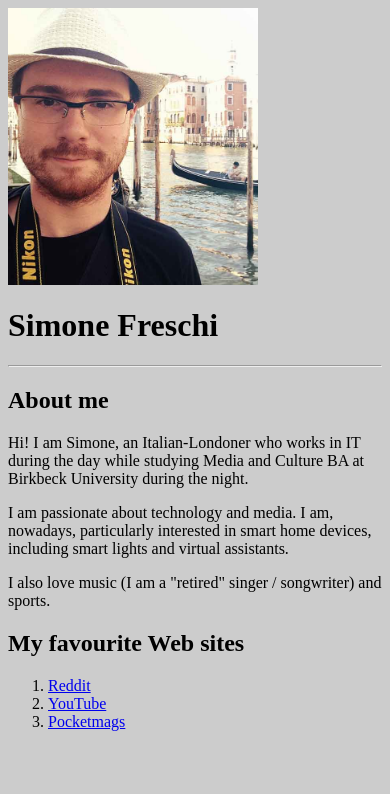
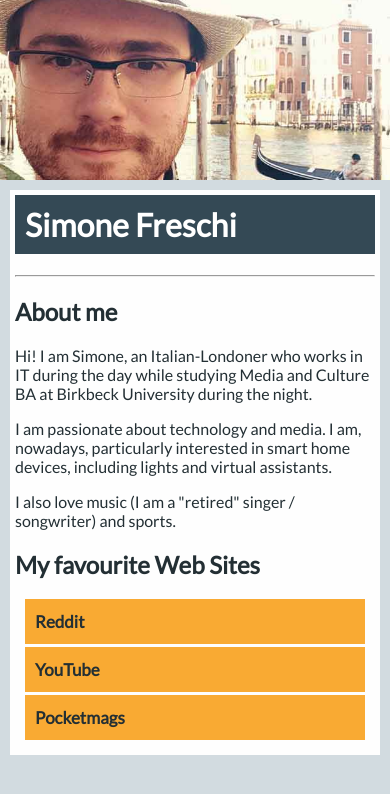
Before and after one commit to sfresc01/sfresc01.github.io, a plain HTML site: page exercise2/index.html in a window 390 px wide. Drawn offline with Linux system fonts and the light colour scheme.

Commit message:
new mobile style
new mobile style, new normal style, plus rename of old files

```diff
--- a/exercise2/dmdd2.css
+++ b/exercise2/dmdd2.css
@@ -1,28 +1,43 @@
 body {
-    background-color: #ccc;
+    background-color: #d2dbe0;
 	padding:25px;
+	color: #232f34;
+	font-family: 'Lato', sans-serif;
 }
 
-.profileimg{
-	padding: 10px;
+a:visited{
+	color: #232f34;
+}
+
+#divImgProfile > img{
+	float:left;
+	display:block;
+	background:#fefefe;
+	padding:10px;
 	width:20%;
-	float:left;
-	height:auto;
 	min-width:200px;
 	max-width:350px;
 	margin-right:30px;
 }
 
 
-.divright {
+#divmain {
 	float:left;
 	display:block;
+	background:#fefefe;
 	width:70%;
 	height:auto;
 	min-width:250px;
-
+	padding:10px;
 }
 
-.divright > h1 {
-	margin-top:5px;
+#divmain  h1 {
+	margin-top:0px;
+	color:#fff;
+	padding:10px;
+	background-color: #344955;
 }
+
+#divmain hr {
+	background-color: #4a6572;
+}
--- a/exercise2/index.html
+++ b/exercise2/index.html
@@ -5,45 +5,56 @@
     <title>Simone Freschi</title>
 
     <meta name="viewport" content="width=device-width, initial-scale=1.0">
-    <link rel="stylesheet" type="text/css" href="dmdd.css">
+     <link rel="stylesheet" media="screen and (min-width: 600px)" href="dmdd2.css">
+	<link rel="stylesheet" media="screen and (max-width: 600px)" href="mobile2.css">
+	<link href="https://fonts.googleapis.com/css2?family=Lato&display=swap" rel="stylesheet">
+
 
 </head>
 
 <body>
 
+
 	<!-- The next line will add an image to your page -->
-    <img src="simone.jpg" class="profileimg">
+	<div id="divImgProfile">
+		<img src="simone.jpg" >
+	</div>
 
-
+	<div id="divmain">
+		<div id="header">
 			<!-- Heading 1, your most important heading, starts here -->
 			<h1>Simone Freschi</h1>
 			<!-- Heading 1 finishes here -->
-
+		</div>
 		<hr>
 
 		<h2>About me</h2>
 
 		<p>Hi!
-	I am Simone, an Italian-Londoner who works in IT during the day while studying Media
-	and Culture BA at Birkbeck University during the night.
+		I am Simone, an Italian-Londoner who works in IT during the day while studying Media and Culture BA at Birkbeck University during the night.
 		</p>
 
 		<p>
-		I am passionate about technology and media.
-		I am, nowadays, particularly interested in smart home devices, including smart lights and virtual assistants.
+			I am passionate about technology and media. I am, nowadays, particularly interested in smart home devices, including lights and virtual assistants.
 		</p>
 
 		<p>I also love music (I am a "retired" singer / songwriter) and sports.
 		</p>
 
-    <h2>My favourite Web sites</h2>
+		<h2>My favourite Web Sites</h2>
 
 		<!--edit the links and the URLs below for your favourite sites -->
 
-    <ol>
+		<div id="sitelist">
+			<ul>
 				<li><a href="https://www.reddit.com/">Reddit</a></li>
 				<li><a href="https://www.youtube.com/">YouTube</a></li>
 				<li><a href="https://pocketmags.com/">Pocketmags</a></li>
-    </ol>
+			</ul>
+		</div>
+
+	</div>
+
+	<div style="clear:both"></div>
 
 </body>
--- /dev/null
+++ b/exercise2/mobile2.css
@@ -0,0 +1,78 @@
+body {
+    background-color: #d2dbe0;
+	color: #232f34;
+	font-family: 'Lato', sans-serif;
+	margin: 0px;
+}
+
+#divImgProfile > img{
+	width:100%;
+	margin: 80px 0 0 0;
+	padding:0;
+	display: block;
+}
+
+#divImgProfile {
+  display: flex;
+  width: 100%;
+  height: 180px;
+  border: none;
+  overflow: hidden;
+  position: relative;
+  align-items: center;
+  justify-content: center;
+}
+
+a:visited{
+	color: #232f34;
+}
+
+#divmain {
+	display:block;
+	background:#fefefe;
+	margin:10px;
+	padding: 5px;
+	height:auto;
+	min-width:250px;
+}
+
+#divmain  h1 {
+	margin-top:0px;
+	color:#fff;
+	padding:10px;
+	background-color: #344955;
+}
+
+#divmain hr {
+	background-color: #4a6572;
+}
+
+#sitelist ul {
+ list-style: none;
+ margin: 10px;
+ padding: 0;
+}
+
+#sitelist ul li a {
+	 background-color: #F9AA33;
+	 color: #232f34;
+	 display: block;
+	 font-size: 17px;
+	 font-weight: bold;
+	 margin-bottom: -1px;
+	 padding: 12px 10px;
+	 text-decoration: none;
+	 margin-bottom: 3px;
+}
+
+#sitelist a:hover {
+	 background-color: #F9AA33;
+	 color: #232f34;
+	 display: block;
+	 font-size: 17px;
+	 font-weight: bold;
+	 margin-bottom: -1px;
+	 padding: 12px 10px;
+	 text-decoration: none;
+	 margin-bottom: 3px;
+}
```
Also changed, not shown: exercise2/index2.html (+17 -6 lines), exercise2/index_old.html (added, +49 -0 lines). Lines whose indentation alone changed are shown as unchanged.
